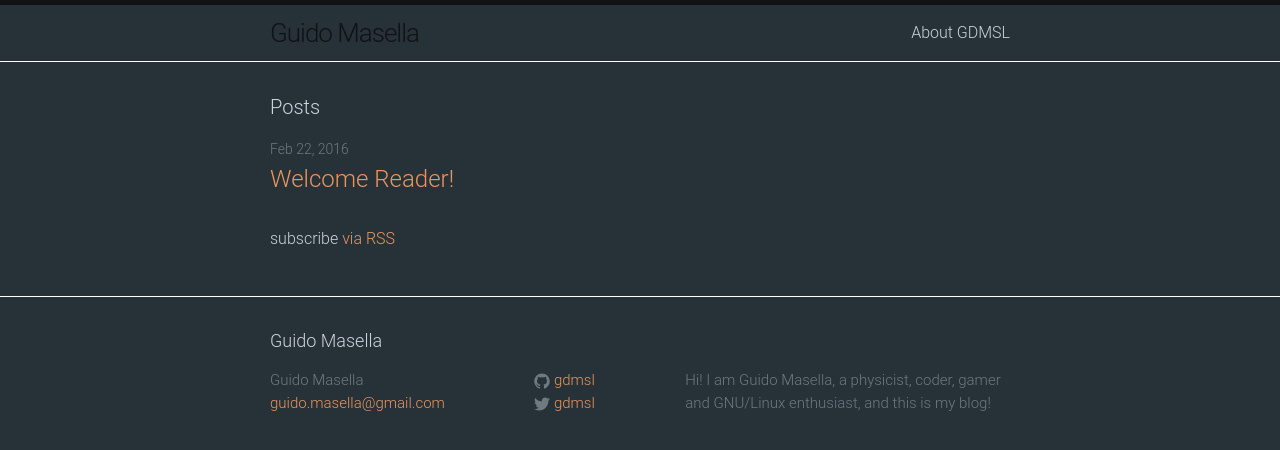
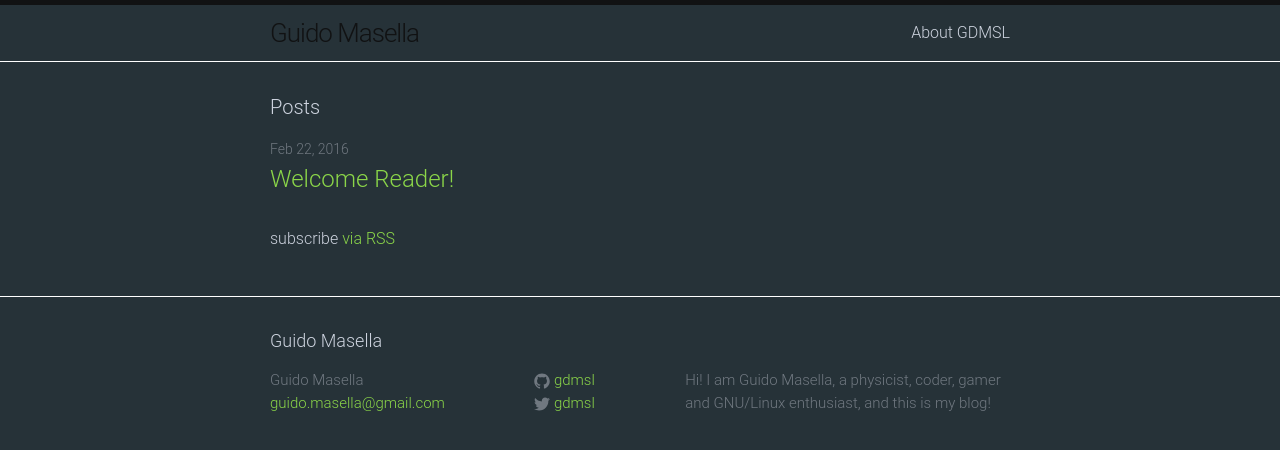
Before and after one commit to gdmsl/gdmsl.github.io, a Jekyll site: the page built from index.html, in a window 1280 px wide. Shown: the top 450 px of the page. Built offline with Jekyll 4.4.1, drawn with Linux system fonts in a browser that asks for light colours.

Commit message:
wrong brand color

```diff
--- a/css/main.scss
+++ b/css/main.scss
@@ -15,7 +15,7 @@ $spacing-unit:     30px;
 
 $text-color:       #cdd3de;
 $background-color: #263238;
-$brand-color:      #ea9560;
+$brand-color:      #8bd649;
 
 $grey-color:       #707880;
 $grey-color-light: lighten($grey-color, 75%);
```
